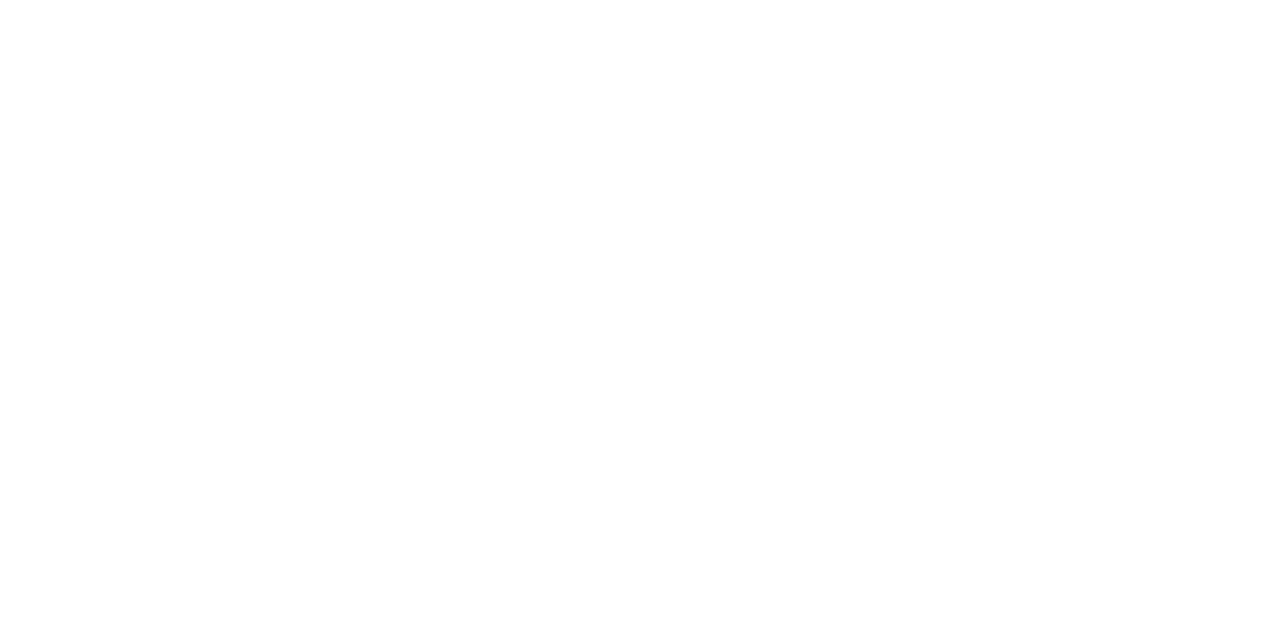
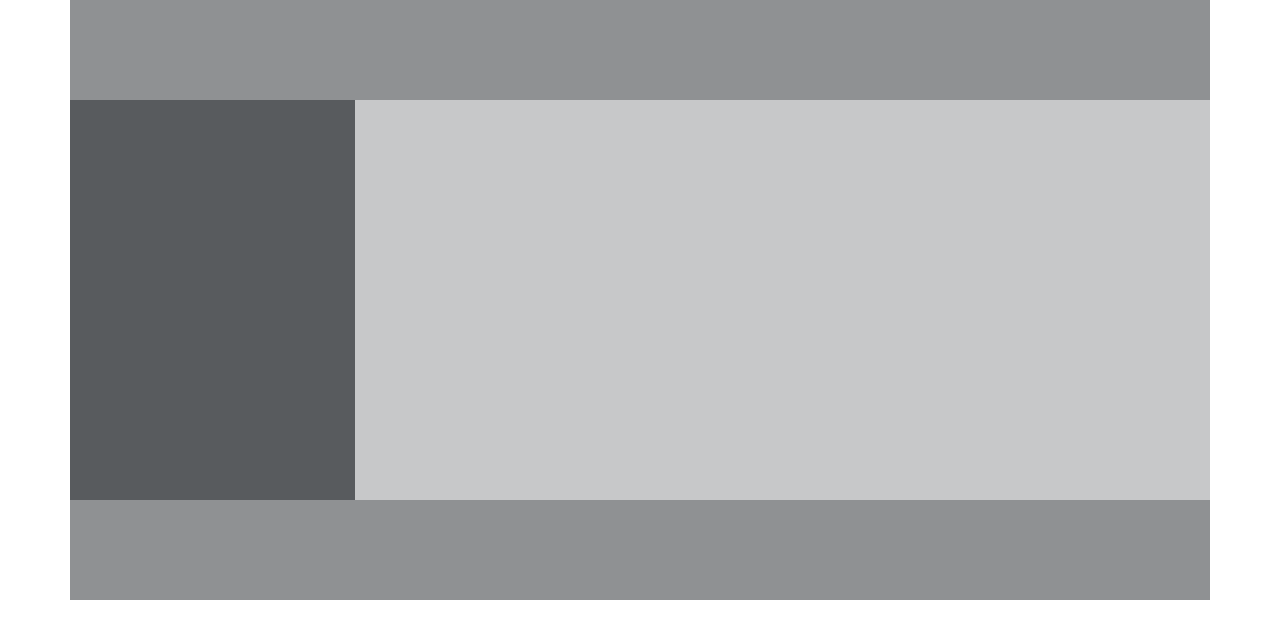
Before and after one commit to brie-dev/Bootstrap-5, a website: page Aula 06 - Sistema de layout em Grid/index.html in a window 1280 px wide. Drawn offline with nearby package versions, Linux system fonts and the light colour scheme.

Commit message:
Aula 06 - bootstrap 5
Sistema de layout em grid

```diff
--- a/Aula 06 - Sistema de layout em Grid/index.html
+++ b/Aula 06 - Sistema de layout em Grid/index.html
@@ -4,9 +4,23 @@
     <meta charset="UTF-8">
     <meta name="viewport" content="width=device-width, initial-scale=1.0">
     <link rel="stylesheet" href="../node_modules/bootstrap/dist/css/bootstrap.min.css">
-    <title>Document</title>
+    <title>Layout em Grid</title>
+    <style>
+        .h100 {
+            height: 100px;
+        }
+        .h400 {
+            height: 400px;
+        }
+    </style>
 </head>
 <body>
-
+    <div class="container">
+        <div class="row">
+            <div class="col-12 bg-dark bg-opacity-50 h100"></div>
+            <div class="col-12 col-sm-3 bg-dark bg-opacity-75 h400"></div>
+            <div class="col-12 col-sm-9 bg-dark bg-opacity-25 h400"></div>
+            <div class="col-12 bg-dark bg-opacity-50 h100"></div>
+    </div>
 </body>
 </html>
```
